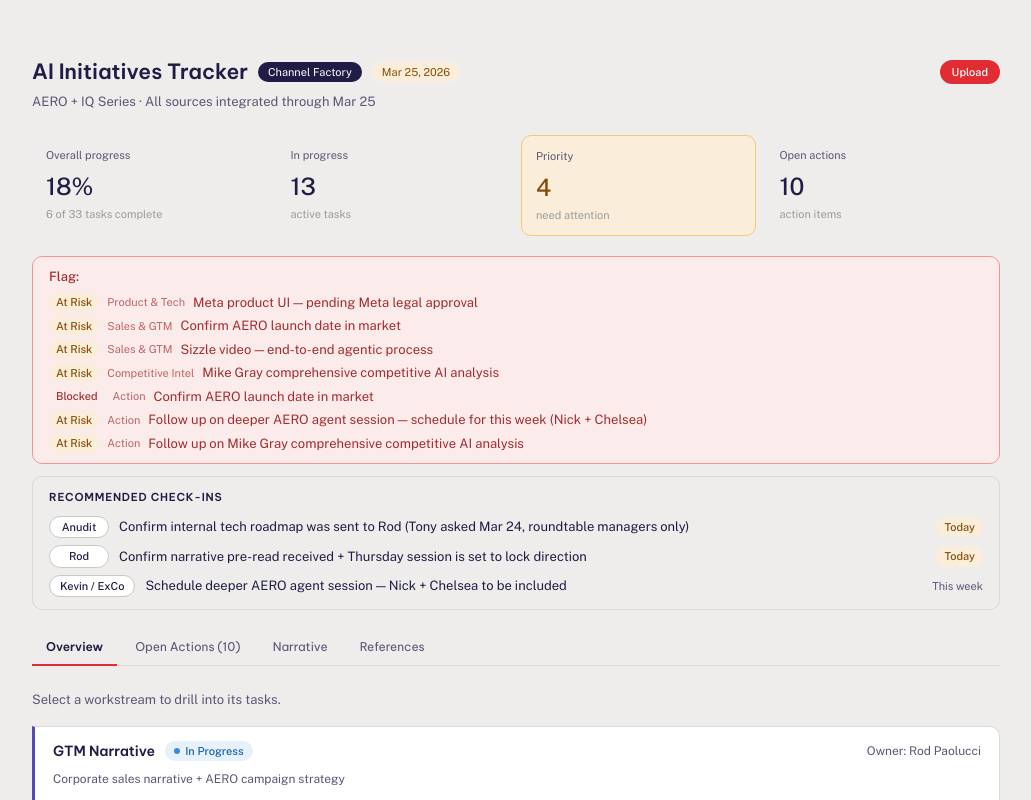
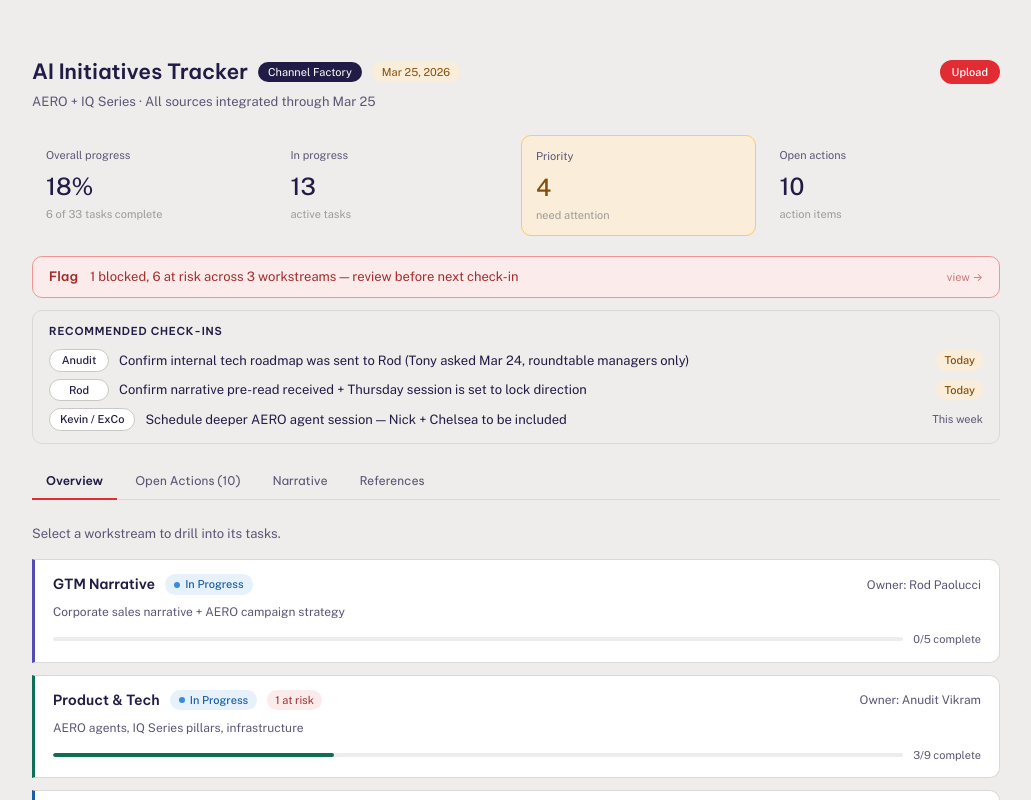
Before and after one commit to emilyantner/-cf-ai-tracker, a Next.js app: page / in a window 1280 px wide. Shown: the top 800 px of the page, without its empty margins (124-1155 px from the left). Built offline with nearby package versions, Linux system fonts and the light colour scheme.

Commit message:
Rework Flag banner to high-level summary
Replaces item-by-item list with a single summary line (e.g. "2 blocked, 1 at risk across 3 workstreams") and makes the whole banner clickable to the Priority filter view.

Co-Authored-By: Claude Sonnet 4.6 <noreply@anthropic.com>

```diff
--- a/components/Dashboard.tsx
+++ b/components/Dashboard.tsx
@@ -305,28 +305,29 @@ export default function Dashboard() {
         </div>
       </div>
 
-      {/* Flag banner — dynamic */}
-      {hasFlagged && (
-        <div style={{ background: "#FCEBEB", border: "0.5px solid #F09595", borderRadius: 10, padding: "10px 16px", marginBottom: "0.75rem", fontSize: 13, color: "#A32D2D" }}>
-          <div style={{ fontWeight: 500, marginBottom: 6 }}>Flag:</div>
-          <div style={{ display: "flex", flexDirection: "column", gap: 4 }}>
-            {flaggedTasks.map(t => (
-              <div key={`task-${t.id}`} style={{ display: "flex", alignItems: "center", gap: 8, flexWrap: "wrap" }}>
-                <span style={{ fontSize: 11, background: STATUS[t.status].bg, color: STATUS[t.status].text, padding: "1px 7px", borderRadius: 20, fontWeight: 500, whiteSpace: "nowrap" }}>{t.status}</span>
-                <span style={{ fontSize: 11, opacity: 0.7, whiteSpace: "nowrap" }}>{t.pillarLabel}</span>
-                <span>{t.task}</span>
-              </div>
-            ))}
-            {flaggedActions.map(a => (
-              <div key={`action-${a.id}`} style={{ display: "flex", alignItems: "center", gap: 8, flexWrap: "wrap" }}>
-                <span style={{ fontSize: 11, background: STATUS[a.status].bg, color: STATUS[a.status].text, padding: "1px 7px", borderRadius: 20, fontWeight: 500, whiteSpace: "nowrap" }}>{a.status}</span>
-                <span style={{ fontSize: 11, opacity: 0.7, whiteSpace: "nowrap" }}>Action</span>
-                <span>{a.task}</span>
-              </div>
-            ))}
+      {/* Flag banner — high-level summary */}
+      {hasFlagged && (() => {
+        const blockedCount  = flaggedTasks.filter(t => t.status === "Blocked").length  + flaggedActions.filter(a => a.status === "Blocked").length;
+        const atRiskCount   = flaggedTasks.filter(t => t.status === "At Risk").length  + flaggedActions.filter(a => a.status === "At Risk").length;
+        const affectedPillars = [...new Set(flaggedTasks.map(t => t.pillarLabel))];
+        const parts: string[] = [];
+        if (blockedCount > 0) parts.push(`${blockedCount} blocked`);
+        if (atRiskCount  > 0) parts.push(`${atRiskCount} at risk`);
+        const summary = parts.join(", ");
+        const scope   = affectedPillars.length > 0
+          ? ` across ${affectedPillars.length === 1 ? affectedPillars[0] : affectedPillars.length + " workstreams"}`
+          : flaggedActions.length > 0 ? " in open actions" : "";
+        return (
+          <div
+            onClick={() => goToFilter(["At Risk", "Blocked"])}
+            style={{ background: "#FCEBEB", border: "0.5px solid #F09595", borderRadius: 10, padding: "10px 16px", marginBottom: "0.75rem", display: "flex", alignItems: "center", gap: 12, cursor: "pointer" }}
+          >
+            <span style={{ fontSize: 13, fontWeight: 600, color: "#A32D2D", whiteSpace: "nowrap", fontFamily: "var(--font-heading)" }}>Flag</span>
+            <span style={{ fontSize: 13, color: "#A32D2D", flex: 1 }}>{summary}{scope} — review before next check-in</span>
+            <span style={{ fontSize: 11, color: "#A32D2D", opacity: 0.6, whiteSpace: "nowrap" }}>view →</span>
           </div>
-        </div>
-      )}
+        );
+      })()}
 
       {/* Recommended check-ins */}
       <div style={{ background: "var(--color-background-secondary)", border: "0.5px solid var(--color-border-tertiary)", borderRadius: 10, padding: "12px 16px", marginBottom: "1.25rem" }}>
```
